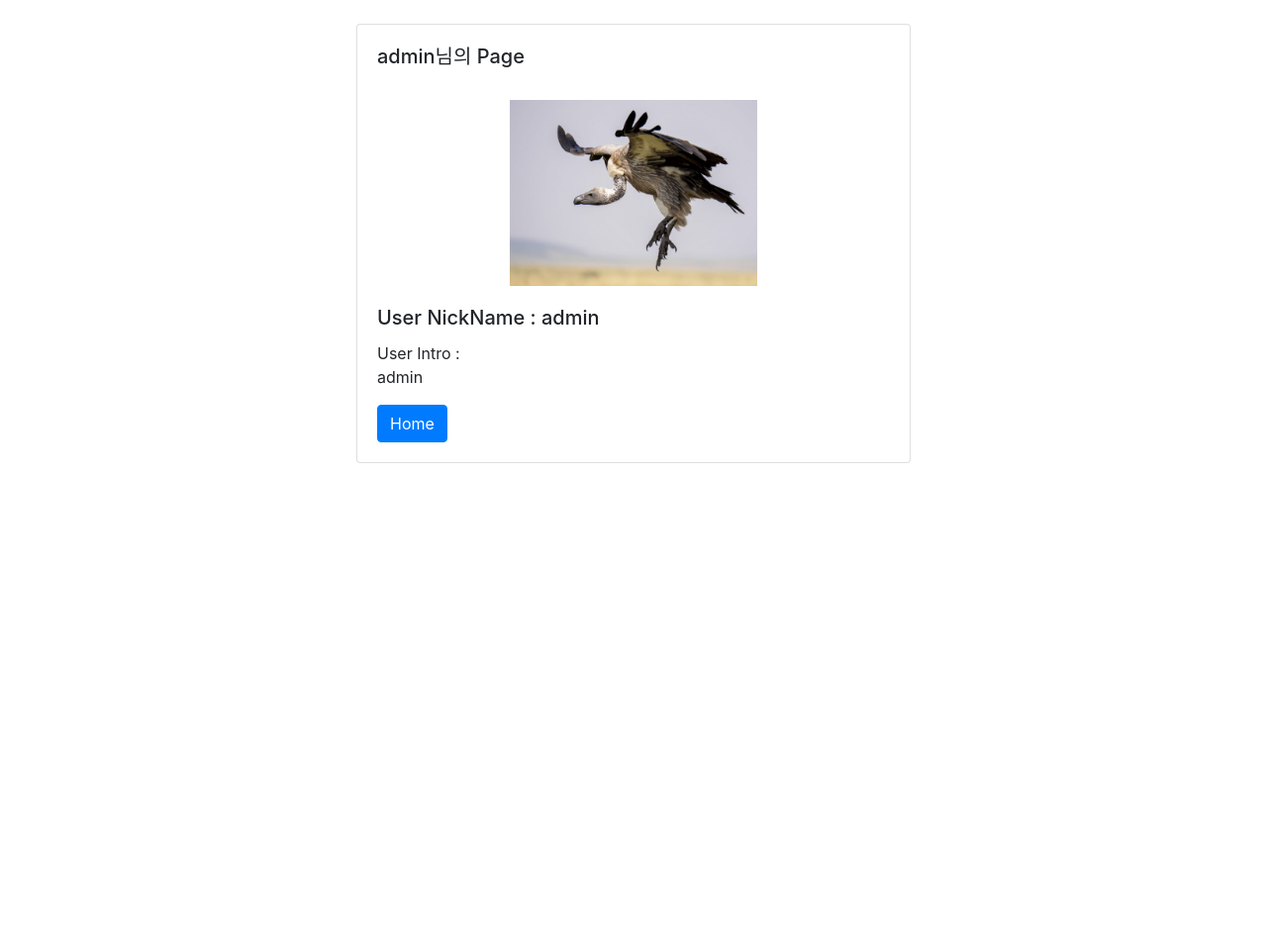
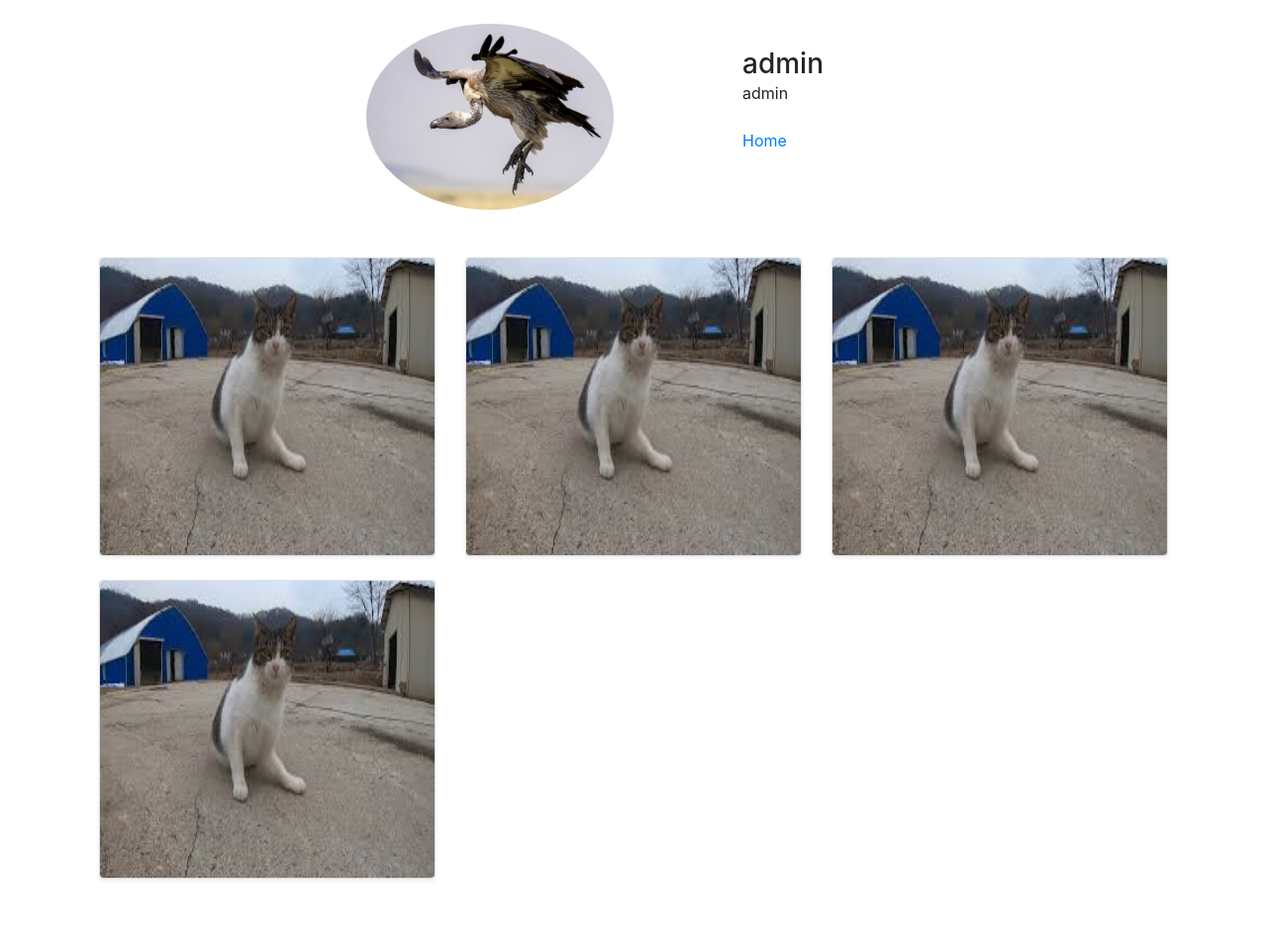
Before and after one commit to integerJI/int_test, a Django app: page /intworlduser/userpage/admin in a window 1280 px wide. Shown: the part 87-1047 px from the top of the page at 99% size. Before the commit the page ends 555 px from the top, so only its background shows below. Run offline with Django 3.2, Linux system fonts and the light colour scheme; a user stored in the database is signed in; data comes from the database, SQL or seed files in the repository; some libraries are stand-ins or nearby versions.

Commit message:
상대방 페이지도 완성

```diff
--- a/intworlduser/templates/mypage.html
+++ b/intworlduser/templates/mypage.html
@@ -21,13 +21,9 @@
     </div>
   </div>
 
-
-<!-- 글 목록-->
   <div class="album py-5">
     <div class="container">
-
       <div class="row">
-
         {% for post in posts.all %}
         <div class="col-md-4">
           <div class="card mb-4 shadow-sm">
@@ -35,7 +31,6 @@
           </div>
         </div>
         {% endfor %}
-
       </div>
     </div>
   </div>
--- a/intworlduser/templates/userpage.html
+++ b/intworlduser/templates/userpage.html
@@ -1,27 +1,39 @@
 {% extends 'base.html' %}
 {% load staticfiles %}
 {% block content %}
-  <div class="container">
-      <div class="d-flex justify-content-center">
-        <div class="card" style="width: 35rem;">
-          <div class="card-body">
-          <h5 class="card-title">{{id}}님의 Page</h5>
-          </div>
-          <div class="d-flex justify-content-center">
-            <img class="img-fluid" width="250" height="250" src="{% if profile_pic %} {{profile_pic}} {% else %} /static/default.jpg {% endif %}" preserveAspectRatio="xMidYMid slice" focusable="false" role="img" aria-label="Placeholder: Thumbnail">
-          </div>
-          <div class="card-body">
-            <h5 class="card-title">User NickName : {{ id }}</h5>
 
-            {% if intro %}
-            <p class="card-text">User Intro : <br>{{ intro | linebreaksbr}}</p>
-            {% else %}
-            <p class="card-text">자기소개가 없습니다.<br></p>
-            {% endif %}
+<div class="cantrion">
+  <div class="row justify-content-center">
+    <div class="col-md-4 order-md-1">
+      <img class="img-fluid rounded-circle" width="250" height="250"
+        src="{% if profile_pic %} {{profile_pic}} {% else %} /static/default.jpg {% endif %}"
+        preserveAspectRatio="xMidYMid slice" focusable="false" role="img" aria-label="Placeholder: Thumbnail">
+    </div>
+    <div class="col-md-2 order-md-2 mb-4">
+      <br>
+      <h3 class="mb-0">{{ id }}</h3>
+      {% if intro %}
+      <p class="card-text mb-auto">{{ intro | linebreaksbr}}</p>
+      {% else %}
+      {% endif %}
+      <br>
+      <a href="{% url 'index' %}">Home</a>
+    </div>
+  </div>
 
-            <a href="{% url 'index' %}" class="btn btn-primary">Home</a>
+  <div class="album py-5">
+    <div class="container">
+      <div class="row">
+        {% for post in posts.all %}
+        <div class="col-md-4">
+          <div class="card mb-4 shadow-sm">
+            <img src="{{post.create_img.url}}" class="rounded" alt="..." width="100%" height="300">
           </div>
         </div>
+        {% endfor %}
       </div>
     </div>
+  </div>
+
+</div>
 {% endblock %}
--- a/intworlduser/views.py
+++ b/intworlduser/views.py
@@ -75,6 +75,7 @@ def userinfo(request):
 def user_select_info(request, writer):
     select_profile = Profile.objects.get(nick=writer)
     select_user = select_profile.user
+    posts = Post.objects.all().filter(create_user=select_user).order_by('-id')
 
     if not select_profile.profile_image:
         pic_url = ""
@@ -85,7 +86,8 @@ def user_select_info(request, writer):
         'id' : select_user.username,
         'nick' : select_profile.nick,
         'profile_pic' : pic_url,
-        'intro' : select_profile.intro
+        'intro' : select_profile.intro,
+        'posts' : posts,
     }
 
     return render(request, 'userpage.html', context=context)
```
Lines whose indentation alone changed are shown as unchanged.
